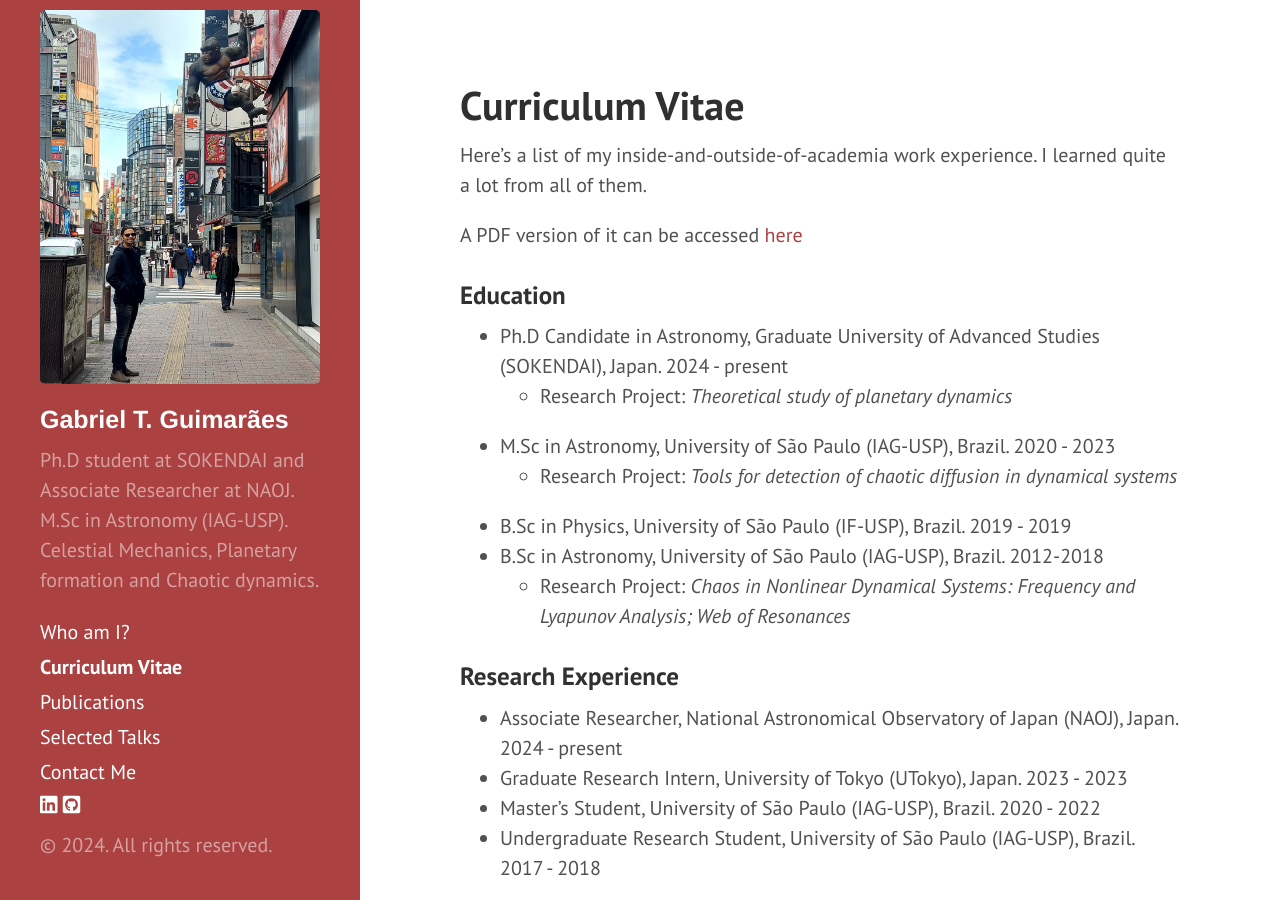
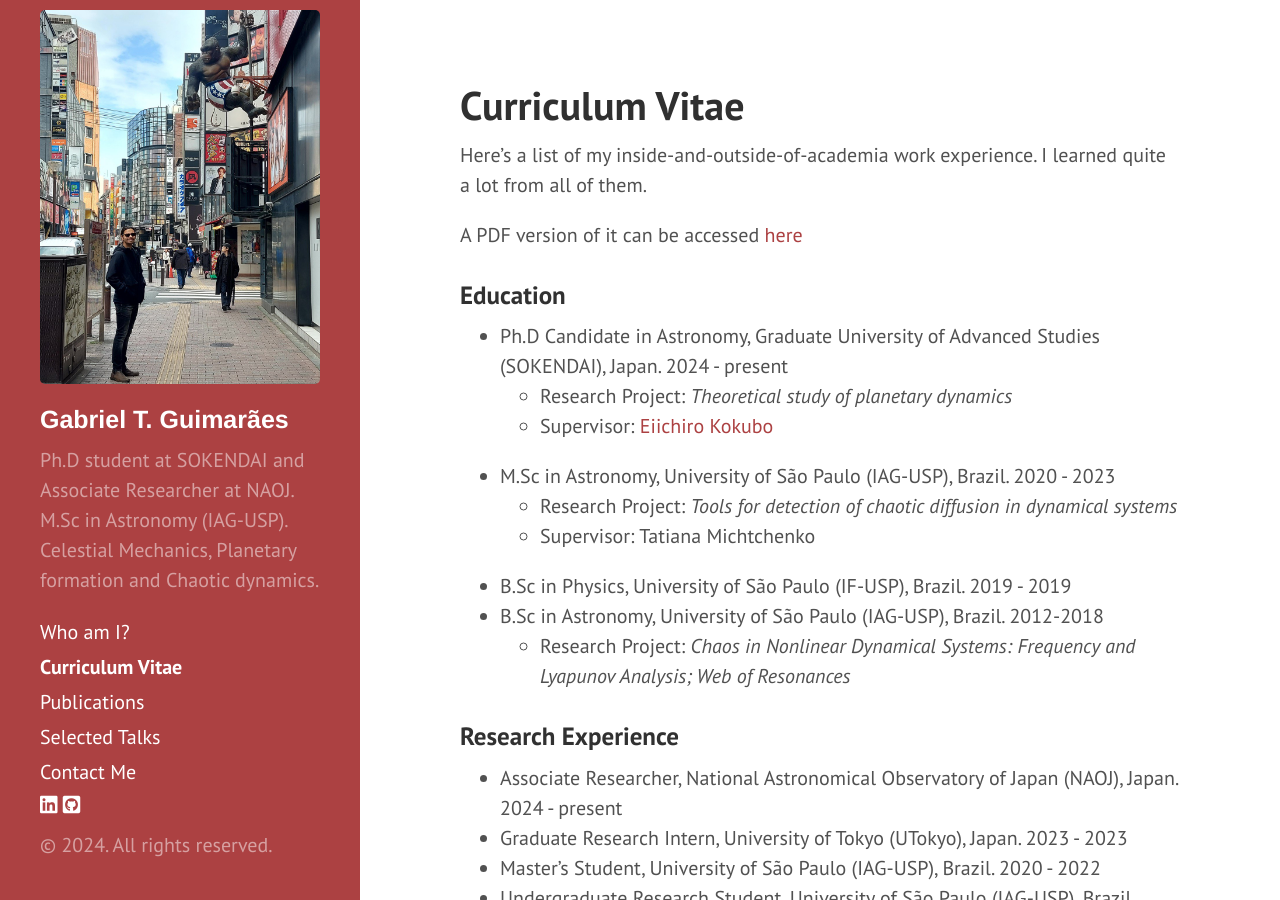
Before and after one commit to gabrieltxg/gabrieltxg.github.io, a Jekyll site: the page built from curriculum.md, in a window 1280 px wide and 900 px high. Built offline with Jekyll 4.4.1, drawn with Linux system fonts in a browser that asks for light colours; nearby versions of some CDN libraries; Markdown is read by kramdown in place of the engine named in the settings; a style sheet for code colours, icons or effects is not loaded.

Commit message:
Update curriculum.md

```diff
--- a/curriculum.md
+++ b/curriculum.md
@@ -10,8 +10,10 @@ A PDF version of it can be accessed [here](https://github.com/gabrieltxg/gabriel
 ### Education
 * Ph.D Candidate in Astronomy, Graduate University of Advanced Studies (SOKENDAI), Japan. 2024 - present
   * Research Project: _Theoretical study of planetary dynamics_
+  * Supervisor: [Eiichiro Kokubo](https://www.cfca.nao.ac.jp/~kokubo/)
 * M.Sc in Astronomy, University of São Paulo (IAG-USP), Brazil. 2020 - 2023
   * Research Project: _Tools for detection of chaotic diffusion in dynamical systems_
+  * Supervisor: Tatiana Michtchenko
 * B.Sc in Physics, University of São Paulo (IF-USP), Brazil. 2019 - 2019
 * B.Sc in Astronomy, University of São Paulo (IAG-USP), Brazil. 2012-2018
   * Research Project: _Chaos in Nonlinear Dynamical Systems: Frequency and Lyapunov Analysis; Web of Resonances_
```
